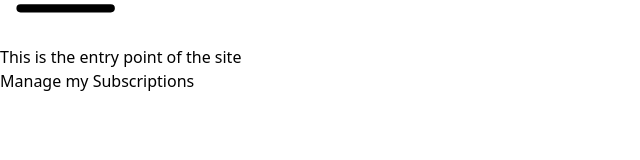
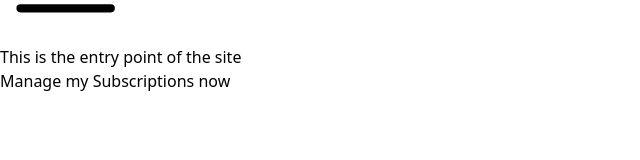
Before and after one commit to victoriaEssien/sub-minder, a React (Vite) app: page / in a window 1280 px wide. Shown: the part 134-294 px from the top of the page, without its empty margins (0-640 px from the left). Built offline with nearby package versions, Linux system fonts and the light colour scheme.

Commit message:
remove env

```diff
--- a/src/sections/Hero.jsx
+++ b/src/sections/Hero.jsx
@@ -6,7 +6,7 @@ function Hero() {
     <section className="mx-4 md:mx-12">
         <h1>This is the entry point of the site</h1>
         <div>
-            <Link to="/login">Manage my Subscriptions</Link>
+            <Link to="/login">Manage my Subscriptions now</Link>
         </div>
     </section>
   )
```
